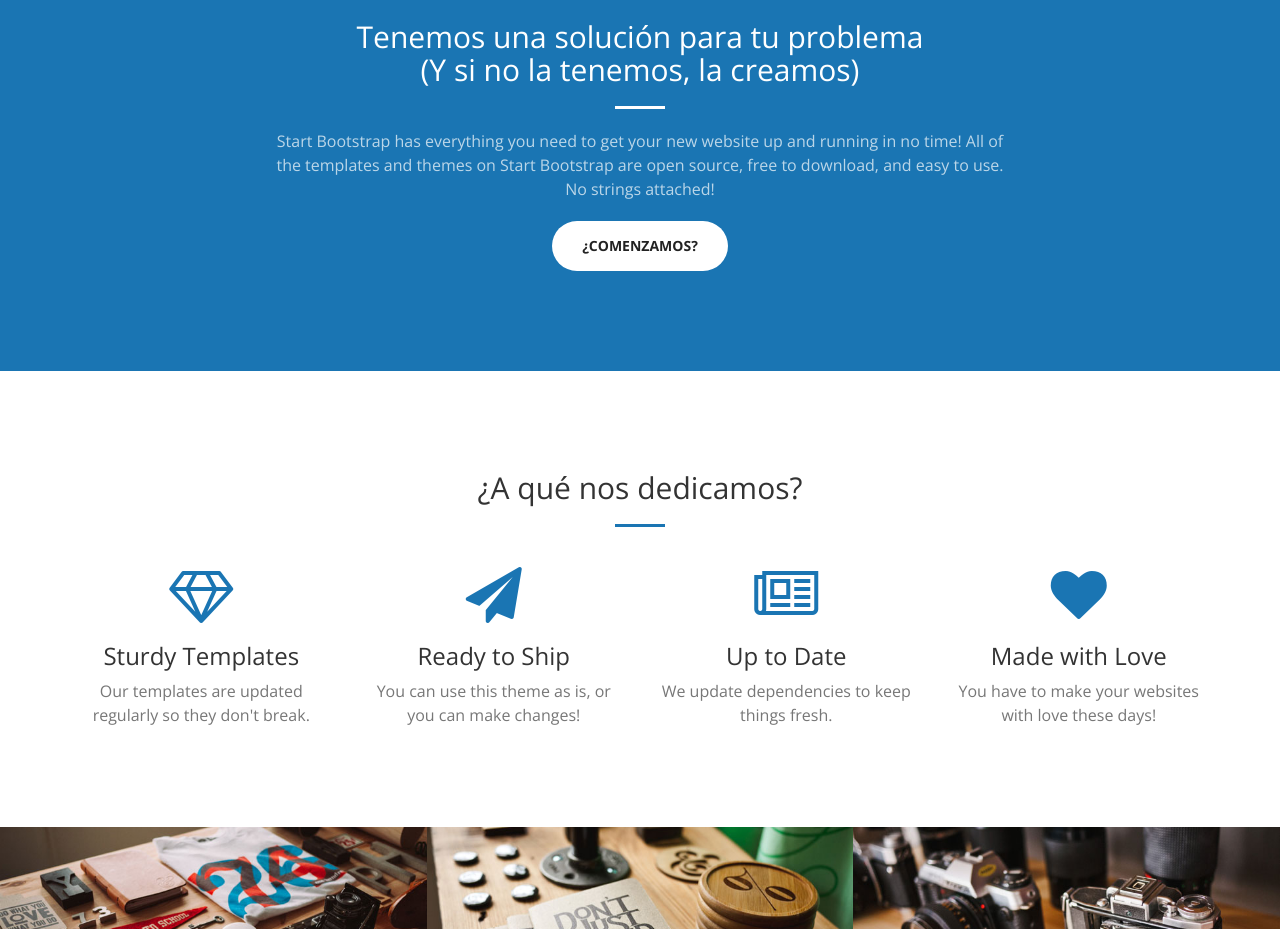
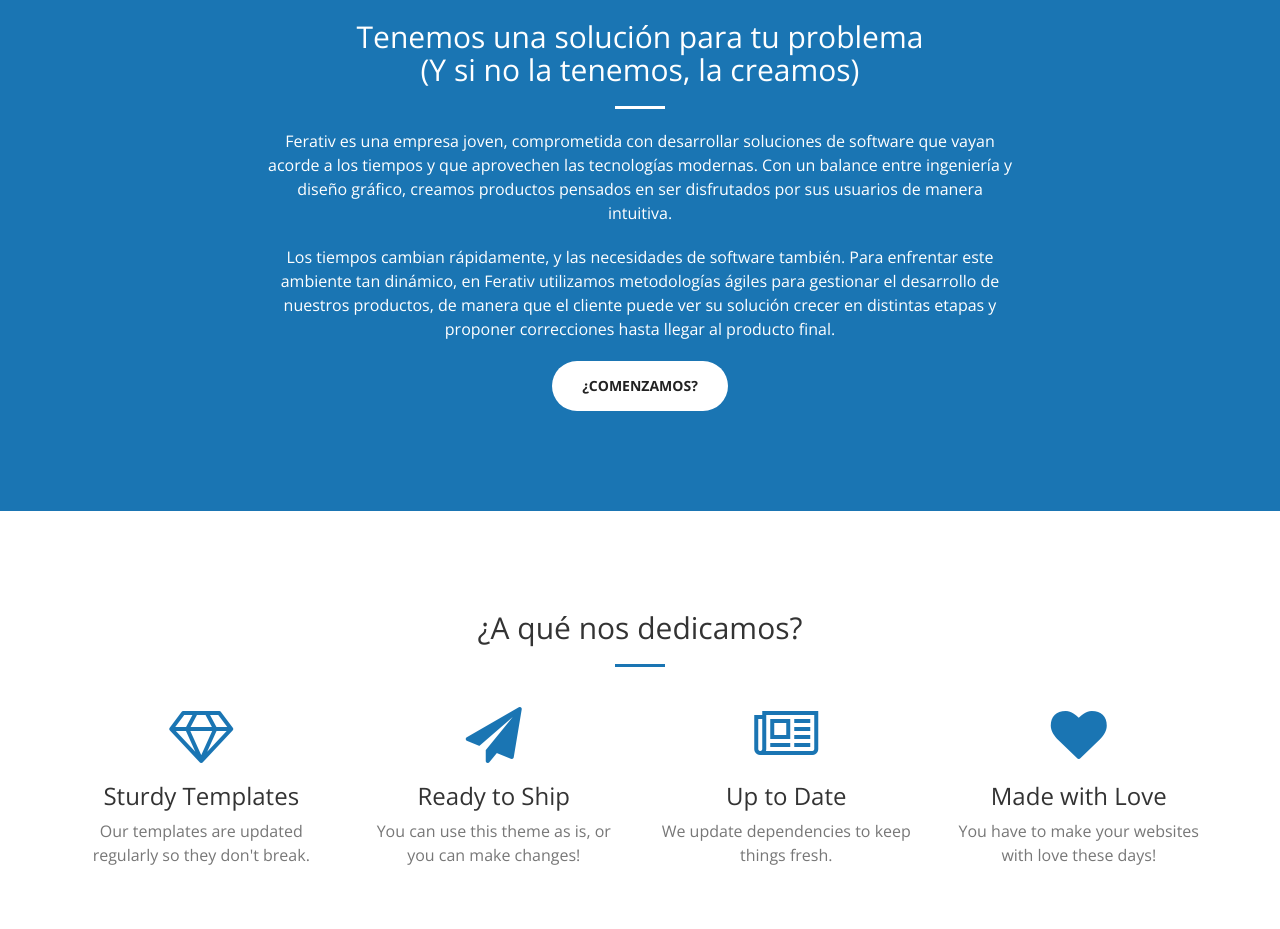
Before and after one commit to codesxt/ferativ-website, a website: page index.html in a window 1280 px wide. Shown: the part 880-1809 px from the top of the page. Drawn offline with nearby package versions, Linux system fonts and the light colour scheme.

Commit message:
User Story #3 complete.

```diff
--- a/index.html
+++ b/index.html
@@ -95,7 +95,13 @@
                 <div class="col-lg-8 col-lg-offset-2 text-center">
                     <h2 class="section-heading">Tenemos una solución para tu problema <br/> (Y si no la tenemos, la creamos)</h2>
                     <hr class="light">
-                    <p class="text-faded">Start Bootstrap has everything you need to get your new website up and running in no time! All of the templates and themes on Start Bootstrap are open source, free to download, and easy to use. No strings attached!</p>
+                    <p>
+                      Ferativ es una empresa joven, comprometida con desarrollar soluciones de software que vayan acorde a los tiempos y que aprovechen las tecnologías modernas. Con un balance entre ingeniería y diseño gráfico, creamos productos pensados en ser disfrutados por sus usuarios de manera intuitiva.
+                    </p>
+                    <p>
+                      Los tiempos cambian rápidamente, y las necesidades de software también. Para enfrentar este ambiente tan dinámico, en Ferativ utilizamos metodologías ágiles para gestionar el desarrollo de nuestros productos, de manera que el cliente puede ver su solución crecer en distintas etapas y proponer correcciones hasta llegar al producto final.
+                    </p>
+
                     <a href="#services" class="page-scroll btn btn-default btn-xl sr-button">¿Comenzamos?</a>
                 </div>
             </div>
```
